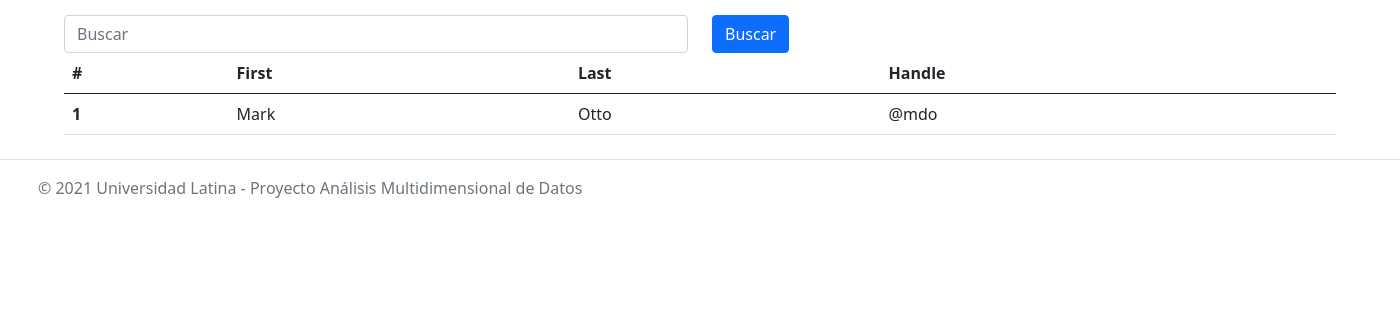
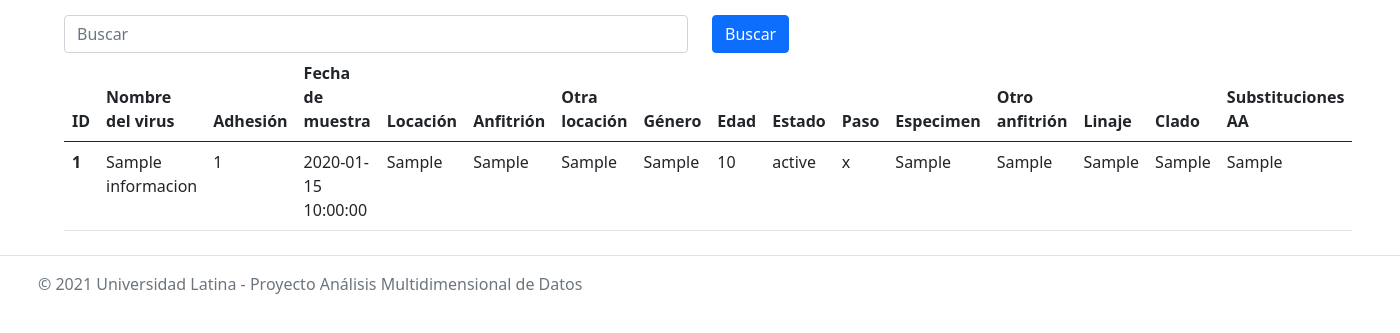
Before and after one commit to Osmv18/MultiPanamaCovid, a PHP site: page / in a window 1400 px wide. Shown: the part 56-389 px from the top of the page. Run offline with PHP 8.4, Linux system fonts and the light colour scheme; tables that the repository leaves empty or names only in its code hold one stand-in row (values such as "Sample post"); some libraries are stand-ins or nearby versions.

Commit message:
DB loaded

```diff
--- a/controller/controller_load_excel.php
+++ b/controller/controller_load_excel.php
@@ -1,7 +1,6 @@
 <?php
 
 include_once 'model/information.php';
-
-if(INPUT_POST){
-  $infoDB = new
-}
+$infoDB = new information();
+$rows_data = $infoDB->read();
+include 'view/home.php';
--- a/index.php
+++ b/index.php
@@ -17,7 +17,7 @@
     if (filter_input(INPUT_GET, 'c')) {
       include "controller/" . filter_input(INPUT_GET, 'c') . ".php";
     } else {
-      include 'view/home.php';
+      include 'controller/controller_load_excel.php';
     }
     ?>
     </main>
--- /dev/null
+++ b/model/config.php
@@ -0,0 +1,5 @@
+<?php
+  define("DB_NAME", "db_covid_panama");
+  define("DB_USER", "root");
+  define("DB_PASSWORD", "");
+  define("DB_HOST", "localhost");
--- /dev/null
+++ b/model/connection.php
@@ -0,0 +1,24 @@
+<?php
+
+require_once 'model/config.php';
+
+class connection {
+
+  private $dsn;
+
+  public function __construct() {
+    $this->dsn = 'mysql:host=' . DB_HOST . ';dbname=' . DB_NAME;
+  }
+
+  public function open() {
+    try {
+      return new PDO($this->dsn, DB_USER, DB_PASSWORD);
+    } catch (PDOException $ex) {
+      $message = "Error en la ejecuccion: En el archivo " . __FILE__ . " en la clase " . __CLASS__ .
+              "en la linea" . __LINE__ . " lo siguiente " . $ex->getMessage();
+      error_log($message);
+    }
+    return null;
+  }
+
+}
--- a/model/data_excel.php
+++ b/model/data_excel.php
@@ -33,11 +33,11 @@ $cantidad = $spreadsheet->getActiveSheet()->toArray();
 foreach ($cantidad as $row) {
 
   if ($row[0] != "") {
-    /*$consulta = "INSERT INTO informacion(virus_name,accession_id,collection_date,location,host,additional_location,gender,"
+    $consulta = "INSERT INTO informacion(virus_name,accession_id,collection_date,location,host,additional_location,gender,"
             . "patient_age,patient_status,passage,specimen,additional_host,linage,clade,aa_substitutions) VALUES ('$row[0]','$row[1]',"
             . "'$row[2]','$row[3]','$row[4]','$row[5]','$row[6]','$row[7]','$row[8]','$row[9]','$row[10]','$row[11]',"
             . "'$row[12]','$row[13]','$row[14]');";
-    $result = $conexion->query($consulta);*/
+    $result = $conexion->query($consulta);
   }
 }
 ?>
--- a/model/information.php
+++ b/model/information.php
@@ -21,22 +21,44 @@ class information {
   public $aa_substitutions;
   public $id;
 
-  public function __construct($virus_name = ''){
-  $this-> virus_name = $virus_name;
-  $this-> accession_id = $accession_id;
-  $this-> collection_date = $collection_date;
-  $this-> location = $location;
-  $this-> host = $host;
-  $this-> additional_location= $additional_location;
-  $this-> gender = $gender;
-  $this-> patient_age = $patient_age;
-  $this-> patient_status = $patient_status;
-  $this-> passage = $passage;
-  $this-> specimen = $specimen;
-  $this-> additional_host = $additional_host;
-  $this-> linage = $linage;
-  $this-> clade = $clade;
-  $this-> aa_substitutions = $aa_substitutions;
-  $this-> id = $id;
+  public function __construct($virus_name = '', $accession_id = '', $collection_date = '', $location = '', $host = '', $additional_location = '', $gender = '', $patient_age = '', $patient_status = '',
+          $passage = '', $specimen = '', $additional_host = '', $linage = '', $clade = '', $aa_substitutions = '', $id = 0) {
+    $this->virus_name = $virus_name;
+    $this->accession_id = $accession_id;
+    $this->collection_date = $collection_date;
+    $this->location = $location;
+    $this->host = $host;
+    $this->additional_location = $additional_location;
+    $this->gender = $gender;
+    $this->patient_age = $patient_age;
+    $this->patient_status = $patient_status;
+    $this->passage = $passage;
+    $this->specimen = $specimen;
+    $this->additional_host = $additional_host;
+    $this->linage = $linage;
+    $this->clade = $clade;
+    $this->aa_substitutions = $aa_substitutions;
+    $this->id = $id;
+  }
+
+  public function read ($id = 0) {
+    $rows = [];
+    try {
+      $sql = "SELECT * FROM informacion";
+      $pdo = new connection();
+      $pdo = $pdo->open();
+      if ($id) {
+        $sql .= " WHERE id='$id'";
+      }
+      $result = $pdo->query($sql);
+      foreach ($result->fetchAll() as $value) {
+        $rows [] = new information($value['virus_name'], $value['accession_id'], $value['collection_date'], $value['location'],
+                $value['host'],$value['additional_location'],$value['gender'],$value['patient_age'],$value['patient_status'],$value['passage'],
+                $value['specimen'],$value['additional_host'],$value['linage'],$value['clade'],$value['aa_substitutions'],$value['id']);
+      }
+    } catch (PDOException $ex) {
+      error_log("Error en la funcion" . __FUNCTION__ . " en el archivo" . __FILE__ . " con el error " . $ex->getMessage());
+    }
+    return $rows;
   }
 }
--- a/view/home.php
+++ b/view/home.php
@@ -17,19 +17,45 @@
     <table class="table">
       <thead>
         <tr>
-          <th scope="col">#</th>
-          <th scope="col">First</th>
-          <th scope="col">Last</th>
-          <th scope="col">Handle</th>
+          <th scope="col">ID</th>
+          <th scope="col">Nombre del virus</th>
+          <th scope="col">Adhesión</th>
+          <th scope="col">Fecha de muestra</th>
+          <th scope="col">Locación</th>
+          <th scope="col">Anfitrión</th>
+          <th scope="col">Otra locación</th>
+          <th scope="col">Género</th>
+          <th scope="col">Edad</th>
+          <th scope="col">Estado</th>
+          <th scope="col">Paso</th>
+          <th scope="col">Especimen</th>
+          <th scope="col">Otro anfitrión</th>
+          <th scope="col">Linaje</th>
+          <th scope="col">Clado</th>
+          <th scope="col">Substituciones AA</th>
         </tr>
       </thead>
       <tbody>
+         <?php foreach ($rows_data as $rows) { ?>
         <tr>
-          <th scope="row">1</th>
-          <td>Mark</td>
-          <td>Otto</td>
-          <td>@mdo</td>
+          <th scope="row"><?php echo $rows->id ?></th>
+          <td><?php echo $rows->virus_name ?></td>
+          <td><?php echo $rows->accession_id ?></td>
+          <td><?php echo $rows->collection_date ?></td>
+          <td><?php echo $rows->location ?></td>
+          <td><?php echo $rows->host ?></td>
+          <td><?php echo $rows->additional_location ?></td>
+          <td><?php echo $rows->gender ?></td>
+          <td><?php echo $rows->patient_age ?></td>
+          <td><?php echo $rows->patient_status ?></td>
+          <td><?php echo $rows->passage ?></td>
+          <td><?php echo $rows->specimen ?></td>
+          <td><?php echo $rows->additional_host ?></td>
+          <td><?php echo $rows->linage ?></td>
+          <td><?php echo $rows->clade ?></td>
+          <td><?php echo $rows->aa_substitutions ?></td>
         </tr>
+         <?php }?>
       </tbody>
     </table>
   </div>
```
Also changed, not shown: 1 other file.
